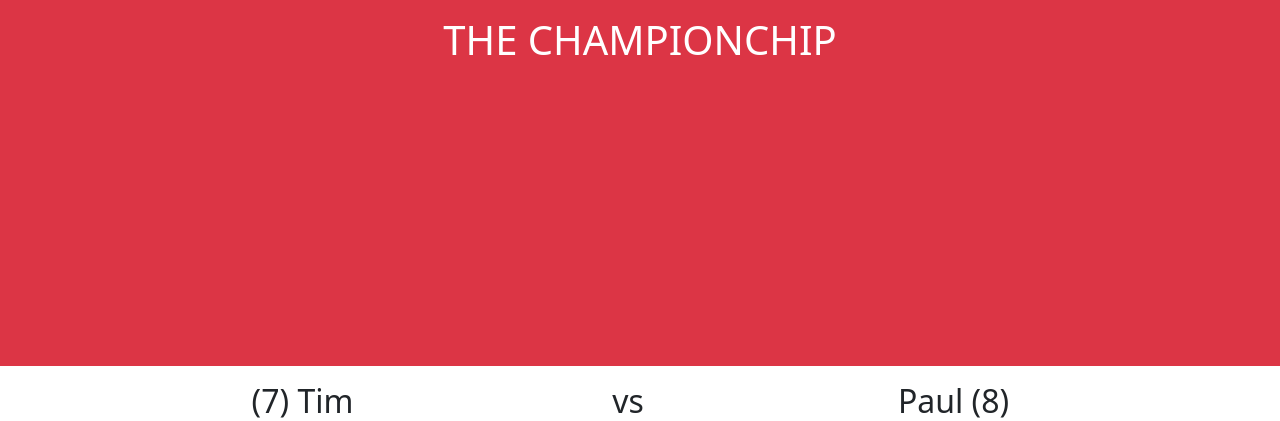
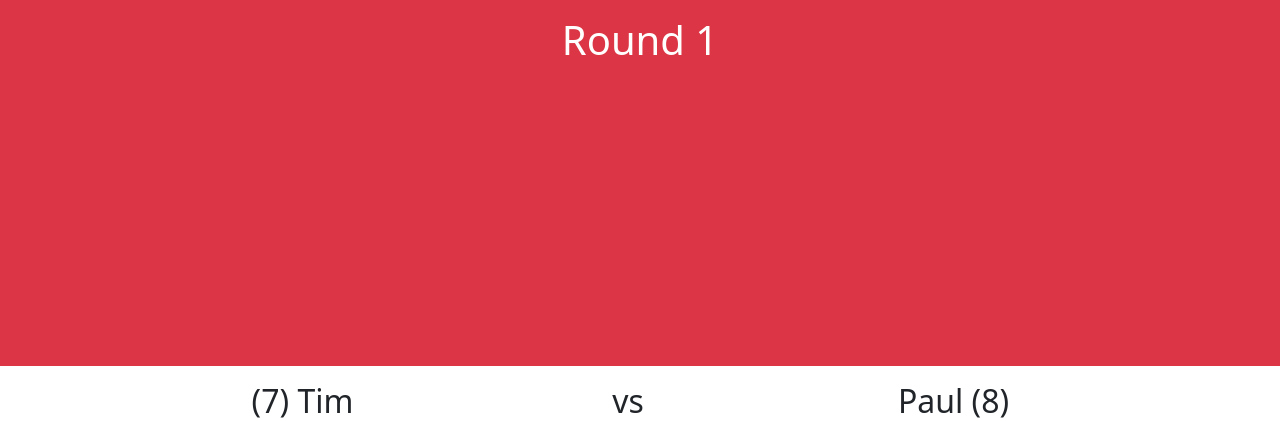
Before and after one commit to keironstoddart/ravine-rumble, a Flask app: template templates/losers.html in a window 1280 px wide. Shown: the top 421 px of the page. Run offline with Flask 3, Linux system fonts and the light colour scheme; the template is opened without the code that fills it, so the values that code supplies are empty.

Commit message:
Clean code

```diff
--- a/main.py
+++ b/main.py
@@ -5,7 +5,7 @@ from flask import Flask, render_template
 from yfpy.query import YahooFantasySportsQuery
 
 
-from configurations import CLIENT_ID, CLIENT_SECRET, ENV_PATH, PATH
+from configurations import CLIENT_ID, CLIENT_SECRET, PATH
 from declarations import Team, RAVINE_RUMBLE, GAME_CODE, GAME_ID
 
 
--- a/templates/losers.html
+++ b/templates/losers.html
@@ -9,7 +9,7 @@
 
 
 <div class="bg-danger align-items-center pb-3">
-    <h1 class="text-bg-danger pt-3 pb-3 text-center">THE CHAMPIONCHIP</h1>
+    <h1 class="text-bg-danger pt-3 pb-3 text-center">Round 1</h1>
     <p style="text-align:center"><iframe src="{{ gif }}" width="240" height="240" allowFullScreen style="pointer-events: none;"></iframe></p>
 </div>
 
```
